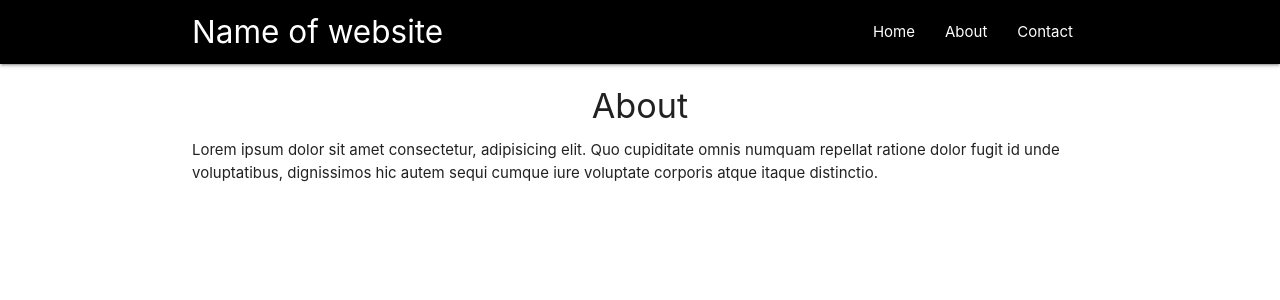
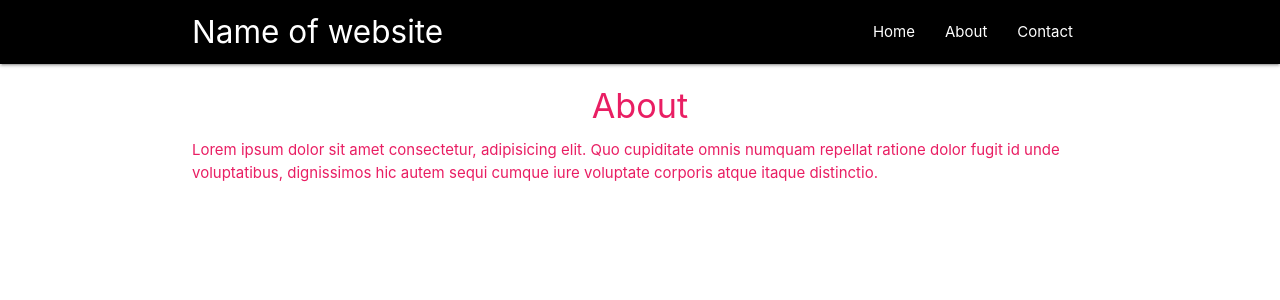
Before and after one commit to josippapez/react-MultipageApp, a React (Create React App) app: page /about in a window 1280 px wide. Shown: the top 300 px of the page. Built offline with nearby package versions, Linux system fonts and the light colour scheme.

Commit message:
HOC added and applied to about page

```diff
--- a/src/components/about.js
+++ b/src/components/about.js
@@ -1,4 +1,5 @@
 import React from 'react';
+import Rainbow from '../hoc/rainbow';
 
 function About(){
     return (
@@ -9,4 +10,4 @@
     )
 }
 
-export default About;
+export default Rainbow(About);
--- /dev/null
+++ b/src/hoc/rainbow.js
@@ -0,0 +1,16 @@
+import React from 'react';
+
+function Rainbow(WrappedComponent){
+    const colours=['red','pink','orange','blue','green','yellow'];
+    const randomColour=colours[Math.floor(Math.random()*5)];
+    const className=randomColour+'-text';
+    return(porps)=>{
+        return(
+            <div className={className}>
+                <WrappedComponent {...porps}/>
+            </div>
+        )
+    }
+}
+
+export default Rainbow;
```
